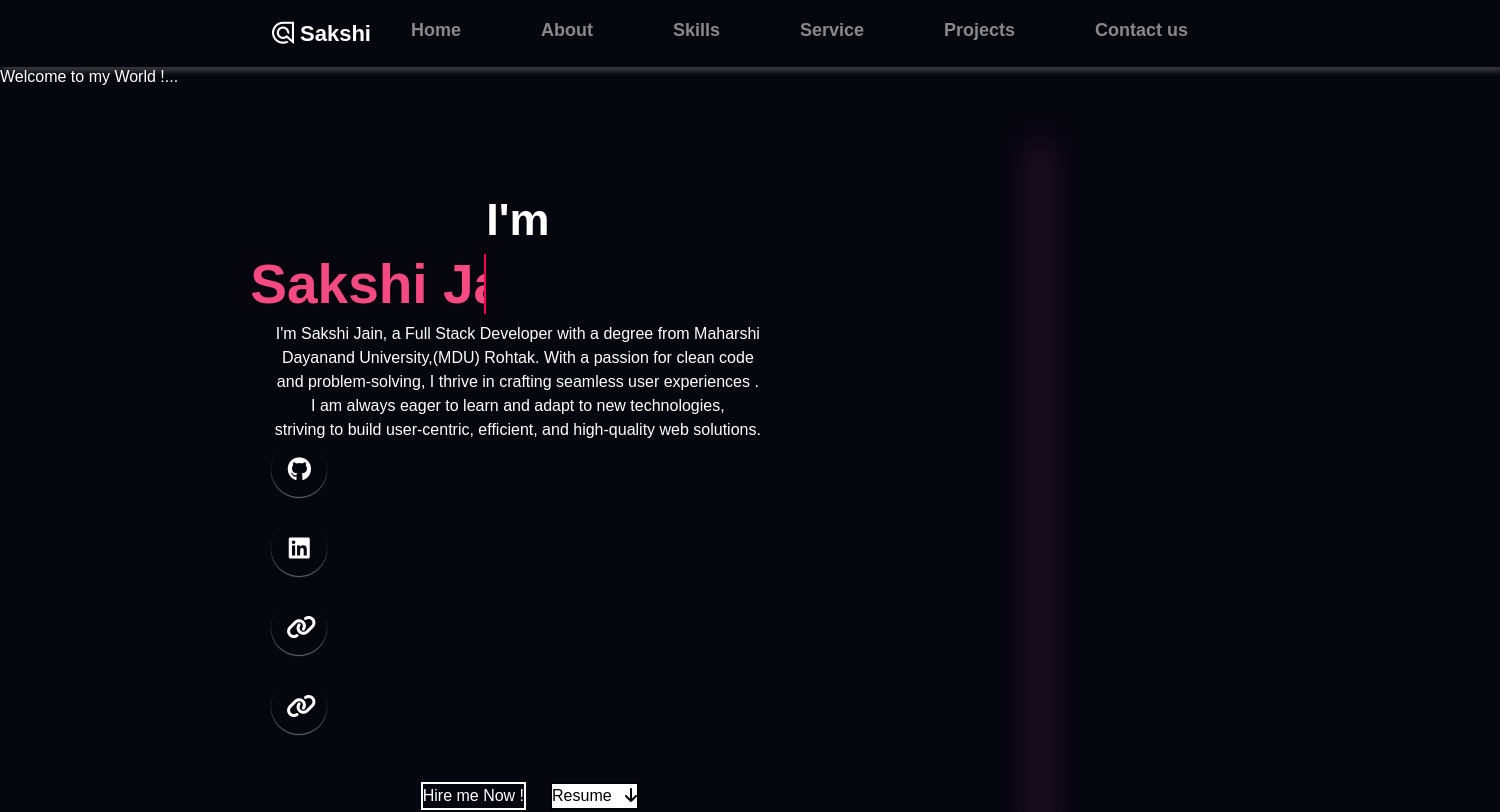
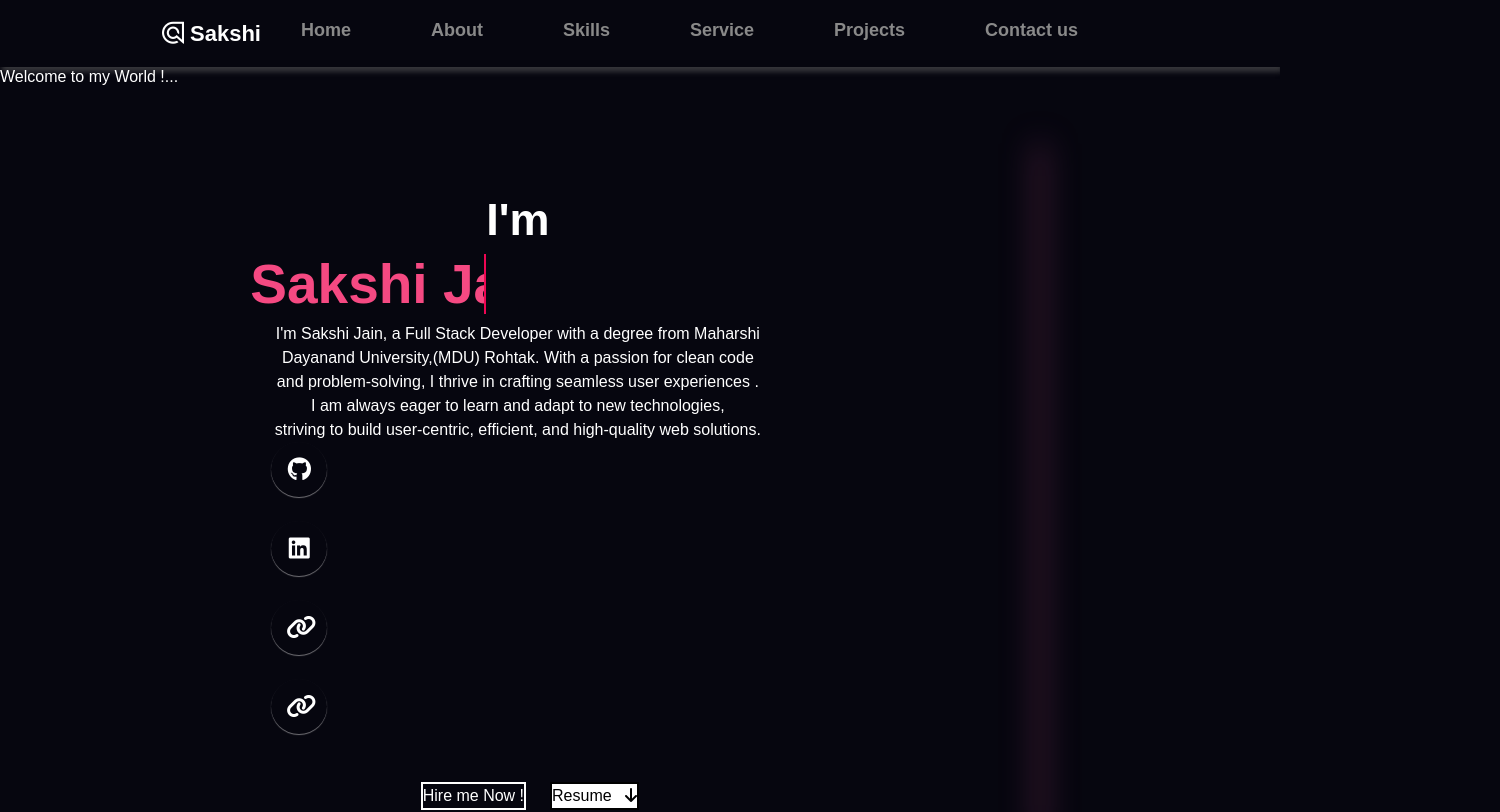
Before and after one commit to sakshixjain/port-website-, a React (Vite) app: page / in a window 1280 px wide. Shown: the top 812 px of the page, 1500 px wide, since content can reach past the window. Built offline with nearby package versions, Linux system fonts and the light colour scheme.

Commit message:
Update index.css

```diff
--- a/src/index.css
+++ b/src/index.css
@@ -130,7 +130,7 @@ body{
   background: #06060f;
     color: white;
 }
-
+/*
   nav{
     width: 1500px;
     display: flex;
@@ -146,6 +146,79 @@ body{
 nav:hover{
   transition: .5s;
   box-shadow: 2px 5px 5px 0 rgba(100, 100, 100, 0.5);
+}
+  nav a{
+  text-decoration: none;
+  color: #898989;
+  font-size: 18px;
+  font-weight: 600;
+  padding: 0 10px;
+  margin: 0 30px;
+  position: relative;
+ }
+
+ nav a:hover{
+  color: #fff;
+ }
+ nav a::before{
+  content: ' ';
+  position: absolute;
+  bottom:  -2px;
+  left: 0;
+  width: 0%;
+  height: 2px;
+  background-color: #ee0653;
+  transition: all .3s;
+ }
+
+ nav a:hover::before{
+  width: 100%;
+ } */
+nav {
+  width: 100%;
+  position: relative;
+  display: flex;
+  justify-content: center;
+  text-align: center;
+  font-size: 22px;
+  font-weight: 600;
+  background-color: #06060f;
+  color: white;
+  padding: 17px;
+}
+
+nav:hover {
+  transition: 0.5s;
+  box-shadow: 2px 5px 5px 0 rgba(100, 100, 100, 0.5);
+}
+
+nav a {
+  text-decoration: none;
+  color: #898989;
+  font-size: 18px;
+  font-weight: 600;
+  padding: 0 10px;
+  margin: 0 30px;
+  position: relative;
+}
+
+nav a:hover {
+  color: #fff;
+}
+
+nav a::before {
+  content: " ";
+  position: absolute;
+  bottom: -2px;
+  left: 0;
+  width: 0%;
+  height: 2px;
+  background-color: #ee0653;
+  transition: all 0.3s;
+}
+
+nav a:hover::before {
+  width: 100%;
 }
 .custom-ic{
   background:#06060f;
@@ -182,33 +255,6 @@ margin-top: 10px;
 }
 }
 
- nav a{
-  text-decoration: none;
-  color: #898989;
-  font-size: 18px;
-  font-weight: 600;
-  padding: 0 10px;
-  margin: 0 30px;
-  position: relative;
- }
-
- nav a:hover{
-  color: #fff;
- }
- nav a::before{
-  content: ' ';
-  position: absolute;
-  bottom:  -2px;
-  left: 0;
-  width: 0%;
-  height: 2px;
-  background-color: #ee0653;
-  transition: all .3s;
- }
-
- nav a:hover::before{
-  width: 100%;
- }
 
  .wrapper{
   text-align: center;
```
